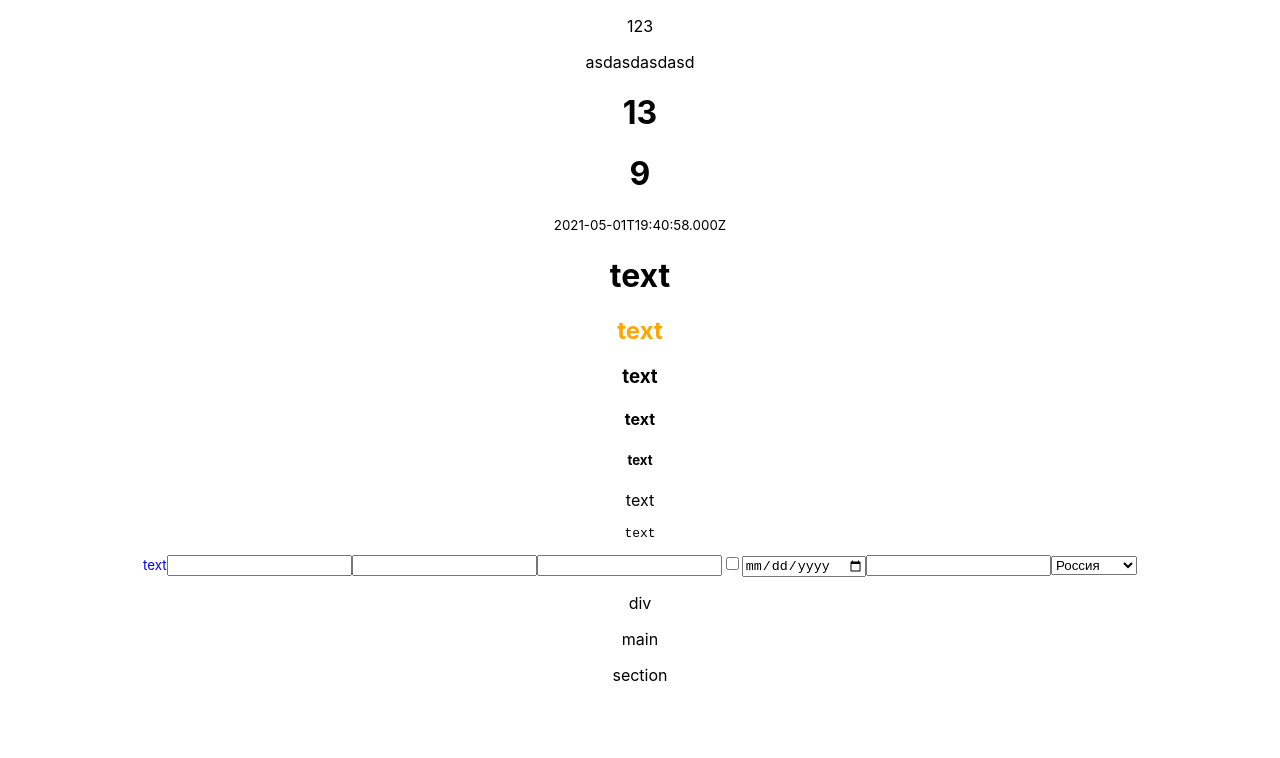
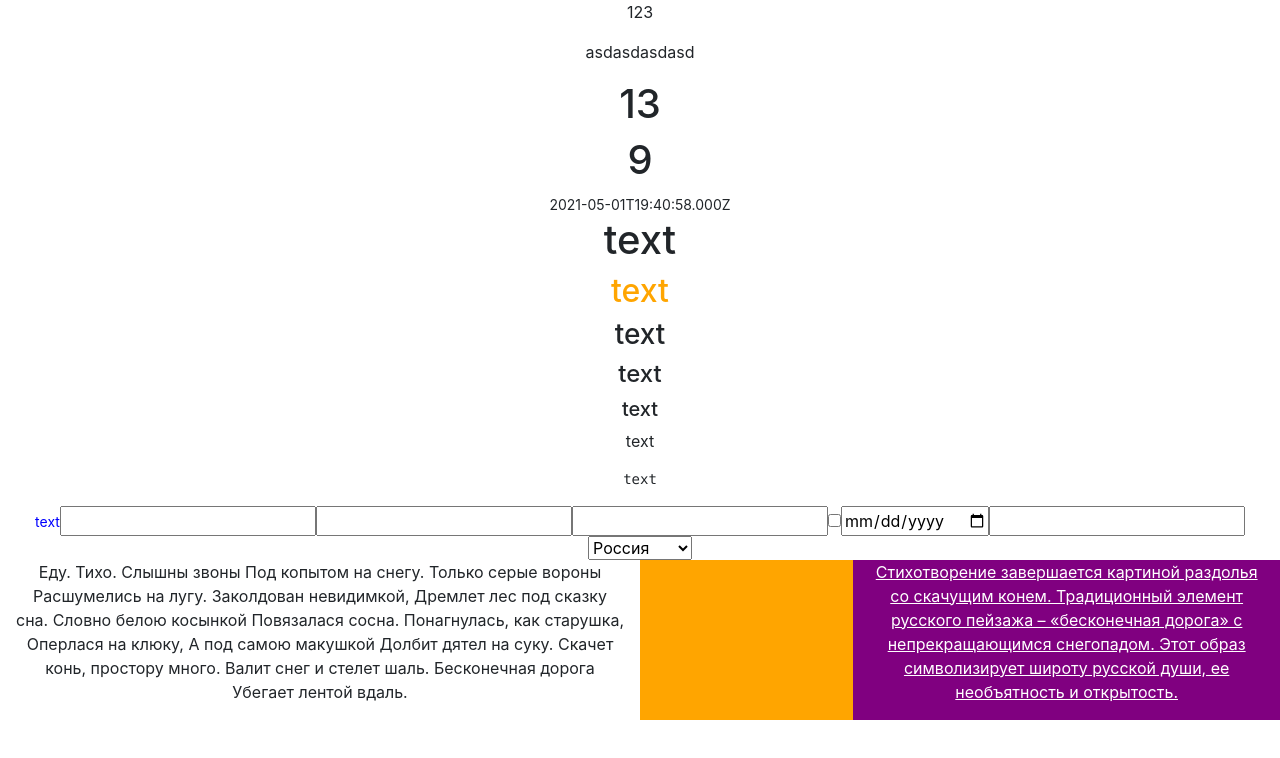
Before and after one commit to MaximErmoshin/my-site, a React (Create React App) app: page / in a window 1280 px wide. Shown: the top 758 px of the page. Built offline with nearby package versions, Linux system fonts and the light colour scheme.

Commit message:
Добавил display  и научились его применять. Освоил size  и научился применять. Освоение применения колонок с написанием текста и цветовой гаммы

```diff
--- a/src/index.js
+++ b/src/index.js
@@ -3,6 +3,7 @@ import ReactDOM from 'react-dom';
 import './index.css';
 import App from './App';
 import reportWebVitals from './reportWebVitals';
+import 'bootstrap/dist/css/bootstrap.css';
 
 ReactDOM.render(
   <React.StrictMode>
--- /dev/null
+++ b/src/pages/displayPage/displayPage.css
@@ -0,0 +1,10 @@
+.background-orange{
+    background-color: orange;
+}
+.background-purple{
+    background-color: purple;
+}
+.color-white{
+    color: white;
+    text-decoration: underline;
+}
--- a/src/pages/displayPage/displayPage.jsx
+++ b/src/pages/displayPage/displayPage.jsx
@@ -1,15 +1,59 @@
+import './displayPage.css';
 const DisplayPage = () => {
     return (<>
-        <div>
-            <p>div</p>
-            <main>
-                <p>main</p>
-                <section>
+        <main>
+            {/* Скрытие блоков при разном размере окна */}
+            <section>
+                <section className="d-lg-none">
+                    <p>div</p>
+                </section>
+                <section className="d-md-none">
+                    <p>main</p>
+                </section>
+                <section className="d-sm-none">
                     <p>section</p>
                 </section>
-            </main>
-        </div>
+                <section className="d-none">
+                    <p>section4</p>
+                </section>
+            </section>
+            <section>
+                <div className="d-flex w-100">
+                    <div className="col-6">
+                        <p>
+                            Еду. Тихо. Слышны звоны
+                            Под копытом на снегу.
+                            Только серые вороны
+                            Расшумелись на лугу.
+
+                            Заколдован невидимкой,
+                            Дремлет лес под сказку сна.
+                            Словно белою косынкой
+                            Повязалася сосна.
+
+                            Понагнулась, как старушка,
+                            Оперлася на клюку,
+                            А под самою макушкой
+                            Долбит дятел на суку.
+
+                            Скачет конь, простору много.
+                            Валит снег и стелет шаль.
+                            Бесконечная дорога
+                            Убегает лентой вдаль.
+                        </p>
+                    </div>
+                    <div className="col-2 background-orange">
+                    </div>
+                    <div className="col-4 background-purple">
+                        <p className="color-white">
+                            Стихотворение завершается картиной раздолья со скачущим конем. Традиционный элемент русского пейзажа – «бесконечная дорога» с непрекращающимся снегопадом. Этот образ символизирует широту русской души, ее необъятность и открытость.
+                    </p>
+                    </div>
+                </div>
+            </section>
+        </main>
     </>);
+
 }
 
 export default DisplayPage;
```
